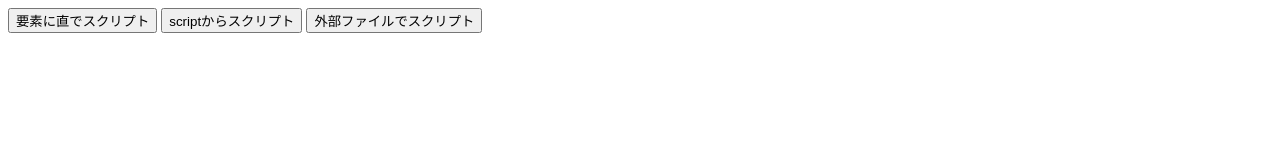
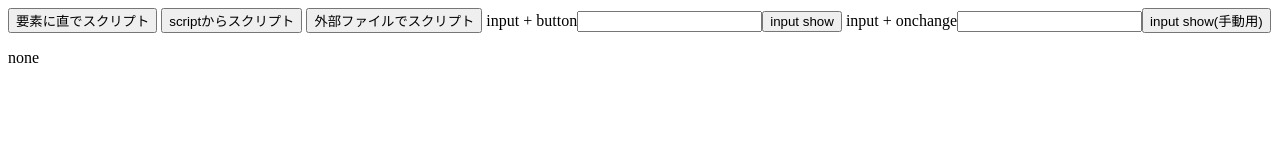
Before and after one commit to DoLonaAnd/test-for-aviutl, a plain HTML site: page index.html in a window 1280 px wide. Drawn offline with Linux system fonts and the light colour scheme.

Commit message:
Update index.html

```diff
--- a/index.html
+++ b/index.html
@@ -8,10 +8,21 @@
     <button onclick="alert('直スクリプト！');">要素に直でスクリプト</button>
     <button onclick="al2()">scriptからスクリプト</button>
     <button onclick="al3()">外部ファイルでスクリプト</button>
+
+    <label>input + button</label><input id="in1"><button onclick="writeIn(1)">input show</button>
+    <label>input + onchange</label><input id="in2"><button onclick="writeIn(2)">input show(手動用)</button>
+
+    <p id="input-shower">none</p>
   </body>
   <script>
     function al2(){
       alert("scriptから！");
     }
+    function writeIn(num) {
+      const p = document.getElementById("input-shower");
+      const inp = document.getElementById("in" + num).value;
+      p.innerHTML = inp;
+      alert(inp);
+    }
   </script>
 </html>
```
